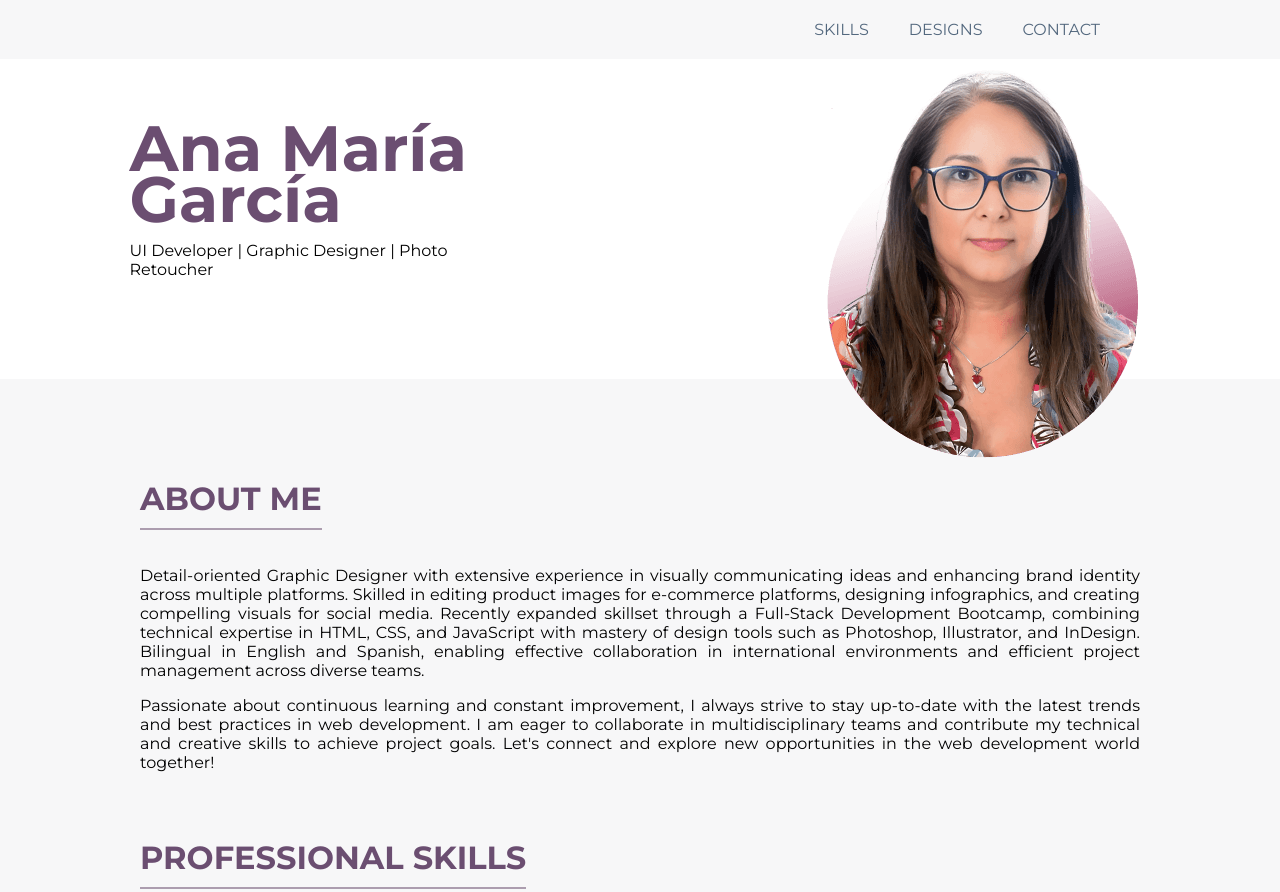
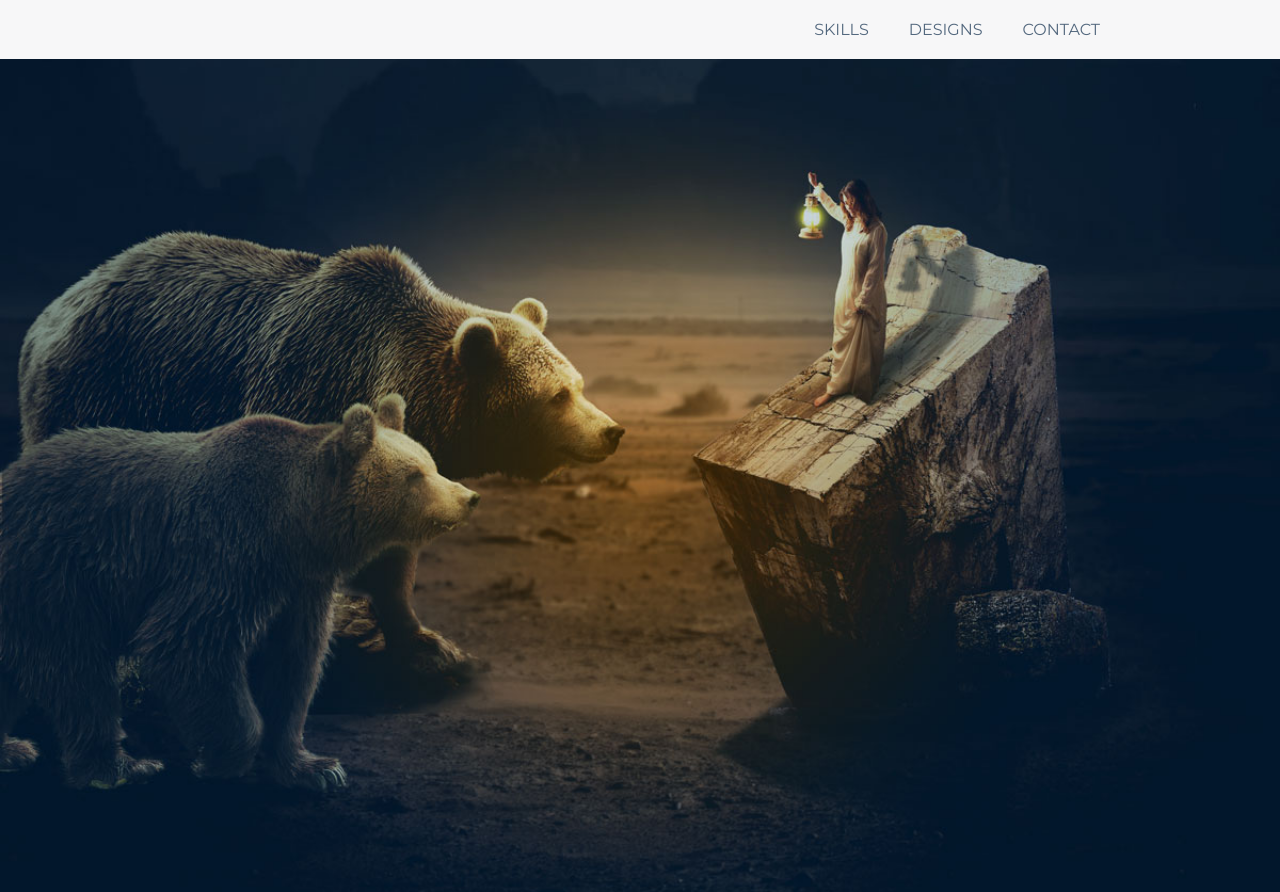
Before and after one commit to AnaMaria-Sole/Portfolio, a plain HTML site: page index.html in a window 1280 px wide. Shown: the top 892 px of the page. Drawn offline with Linux system fonts and the light colour scheme.

Commit message:
Added big cover image

```diff
--- a/index.html
+++ b/index.html
@@ -10,7 +10,7 @@
       rel="stylesheet"
     />
     <link rel="stylesheet" href="styles.css" />
-    <title>Portfolio Web Developer</title>
+    <title>Portfolio</title>
   </head>
   <body>
     <!--Aqui el menú pricipal-->
@@ -24,6 +24,9 @@
     </div>
     <!--Aquí mi presentación-->
     <div class="container">
+      <section class="los-osos">
+        <img src="images/main-gallery/los-osos.jpg" alt="Los Osos">
+      </section>
       <section class="white-back">
         <header>
           <section class="hello">
--- a/styles.css
+++ b/styles.css
@@ -47,6 +47,19 @@ header {
   gap: 250px;
   flex-wrap: wrap;
 }
+
+.los-osos {
+  width: 100vw;
+  margin-left: 0;
+  margin-right: 0;
+}
+
+.los-osos img {
+  width: 100%;
+  height: auto;
+  object-fit: cover;
+}
+
 
 @media only screen and (max-width: 768px) {
   .white-back {
@@ -240,11 +253,13 @@ footer {
   justify-content: center;
   font-size: 1.7vh;
   margin-bottom: 50px;
+  width: 100%;
 }
 
 #contact {
   padding: 20px;
   margin: 20px;
+  width: 100%;
 }
 
 #contact h2 {
@@ -253,10 +268,10 @@ footer {
   padding-bottom: 10px;
 }
 
-#contact address,
+/* #contact address,
 #contact form {
   margin-top: 20px;
-}
+} */
 
 /* #contact form div {
   margin-bottom: 15px;
```
Also changed, not shown: images/main-gallery/los-osos.jpg (added), 2 other files.
